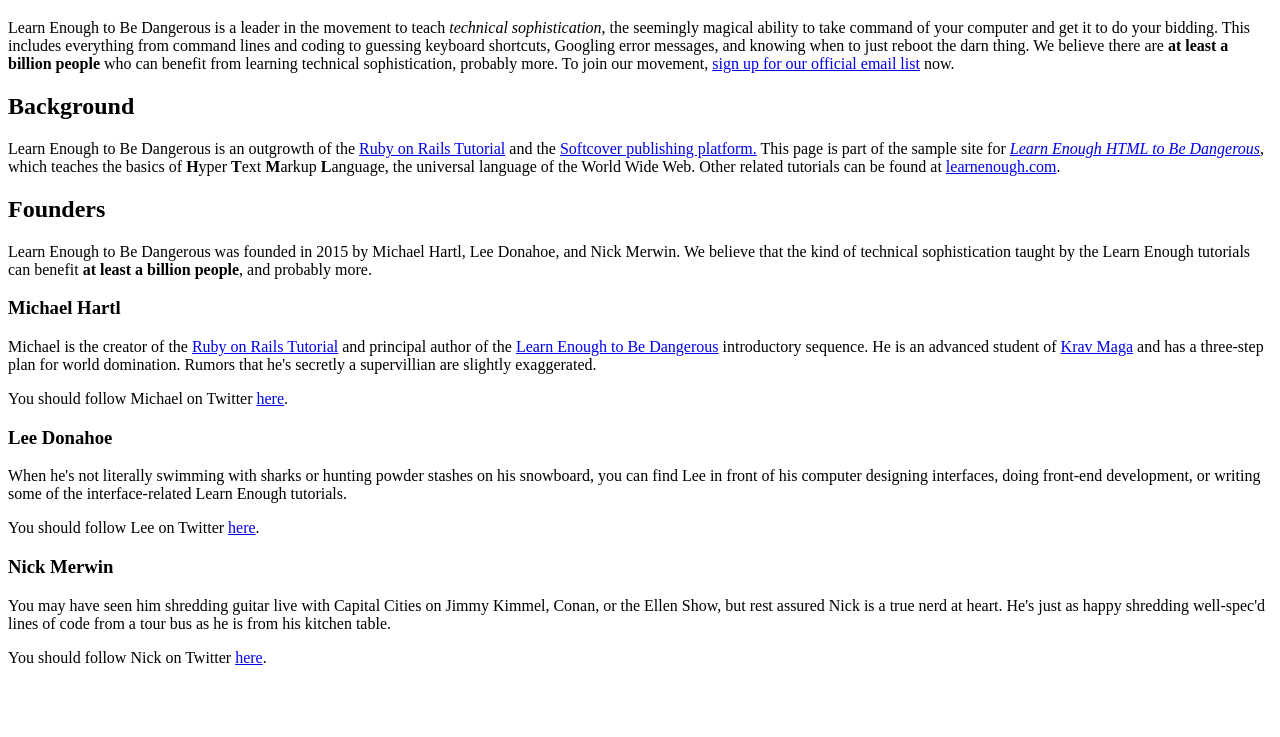
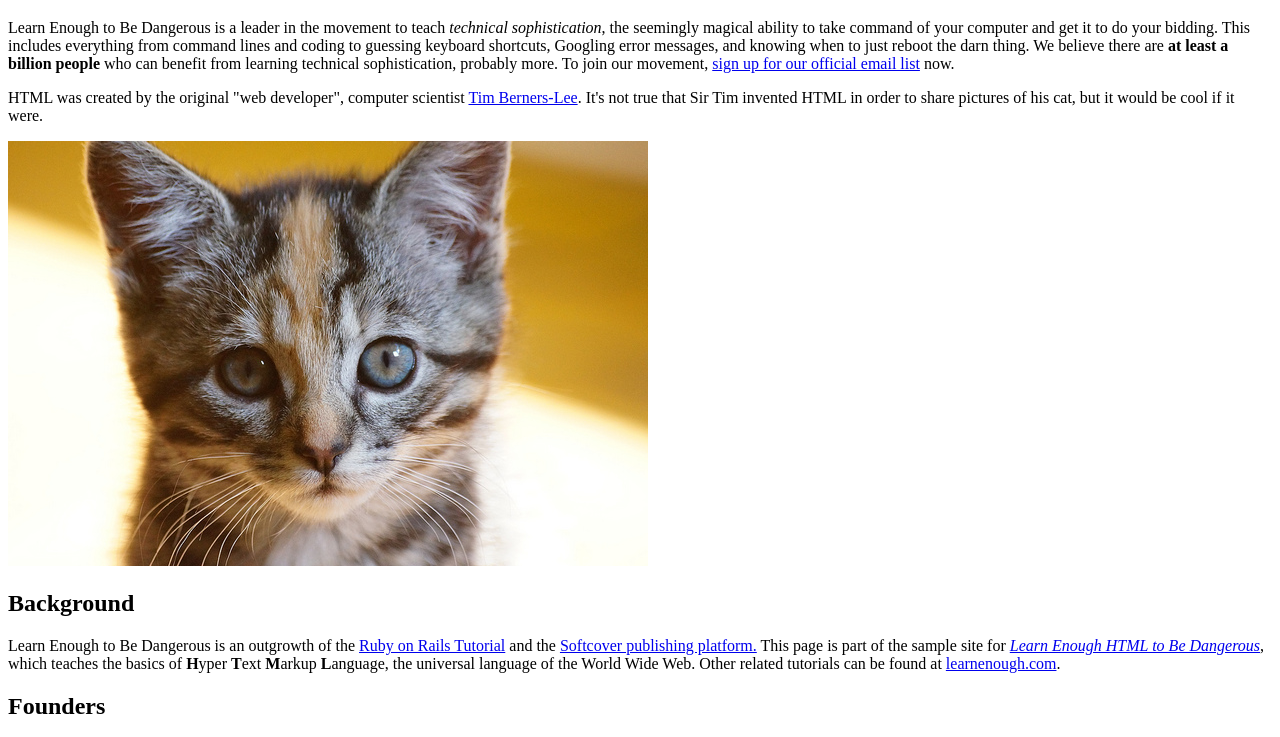
Before and after one commit to werronense/sample_website, a plain HTML site: page index.html in a window 1280 px wide. Shown: the part 61-798 px from the top of the page. Drawn offline with Linux system fonts and the light colour scheme.

Commit message:
Add image to Index page

```diff
--- a/index.html
+++ b/index.html
@@ -11,6 +11,12 @@
     <p>
       Learn Enough to Be Dangerous is a leader in the movement to teach <em>technical sophistication</em>, the seemingly magical ability to take command of your computer and get it to do your bidding. This includes everything from command lines and coding to guessing keyboard shortcuts, Googling error messages, and knowing when to just reboot the darn thing. We believe there are <strong>at least a billion people</strong> who can benefit from learning technical sophistication, probably more. To join our movement, <a href="https://learnenough.com/email">sign up for our official email list</a> now.
     </p>
+
+    <p>
+      HTML was created by the original "web developer", computer scientist <a href="https://en.wikipedia.org/wiki/Tim_Berners-Lee">Tim Berners-Lee</a>. It's not true that Sir Tim invented HTML in order to share pictures of his cat, but it would be cool if it were.
+    </p>
+
+    <img src="images/kitten.jpg" alt="An adorable kitten">
 
     <h2>Background</h2>
 
```
Also changed, not shown: images/kitten.jpg (added).
